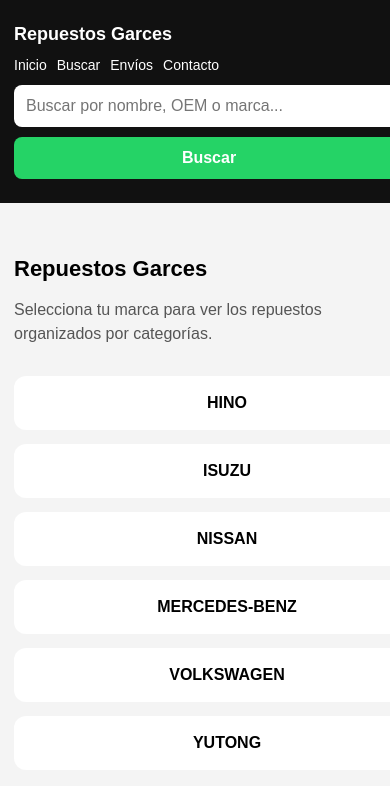
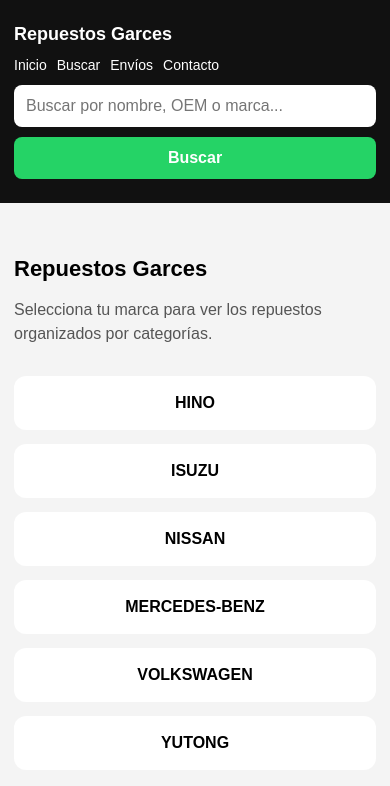
Before and after one commit to jorwin2006/Repuestos-Garces, a Next.js app: page / in a window 390 px wide. Shown: the top 786 px of the page. Built offline with nearby package versions, Linux system fonts and the light colour scheme.

Commit message:
Solución de bordes

```diff
--- a/app/globals.css
+++ b/app/globals.css
@@ -1,3 +1,10 @@
+/* Reset de box-sizing para todos los elementos */
+*,
+*::before,
+*::after {
+  box-sizing: border-box;
+}
+
 body {
   margin: 0;
   font-family: Arial, sans-serif;
@@ -496,6 +503,16 @@
    max-width: 100%;
   }
 
+  /* Ajustes adicionales para prevenir desbordamiento en móvil */
+  .header-search-form {
+    min-width: 0;
+  }
+
+  img {
+    max-width: 100%;
+    height: auto;
+  }
+
 }
 
 /* Extra pequeño */
```
